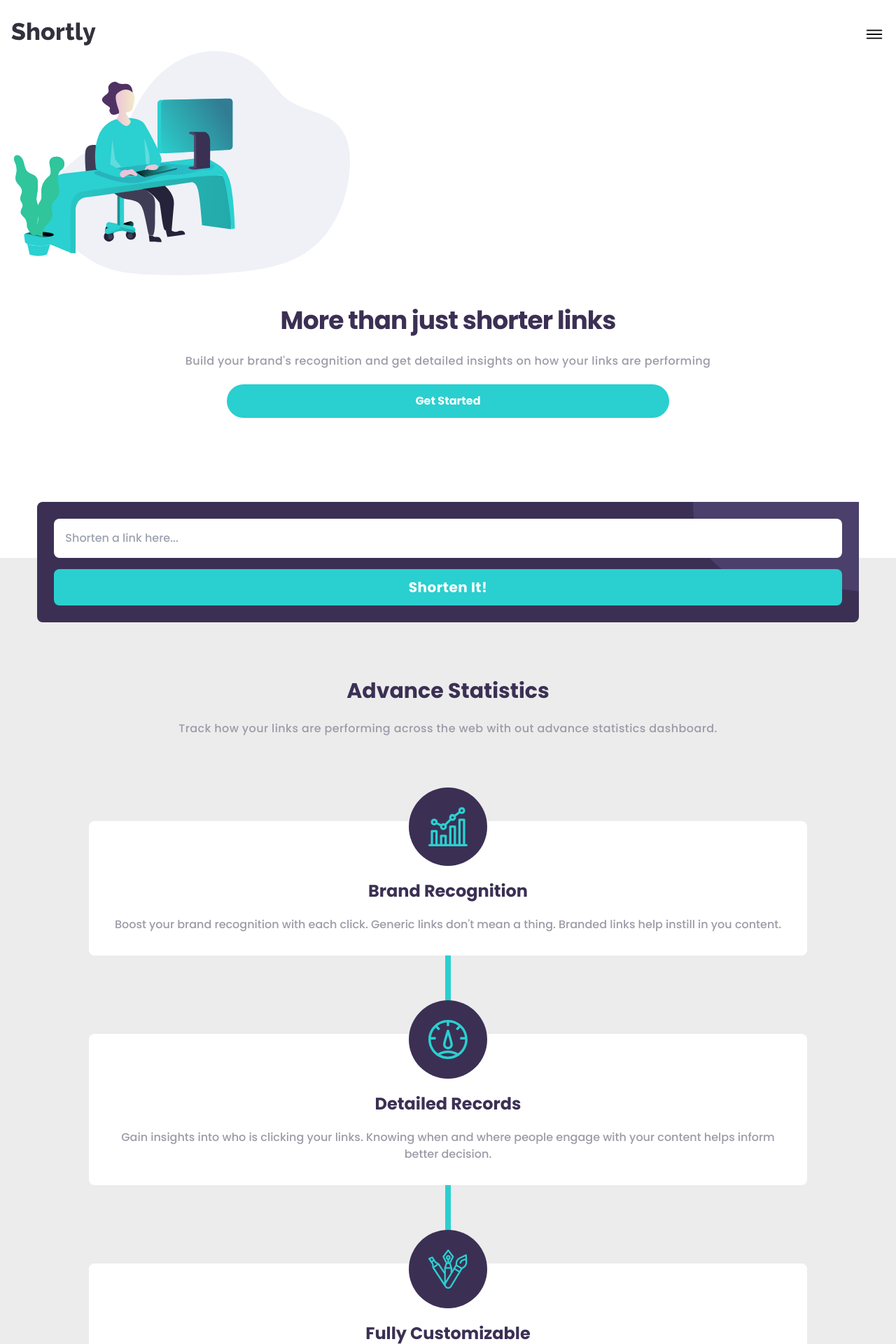
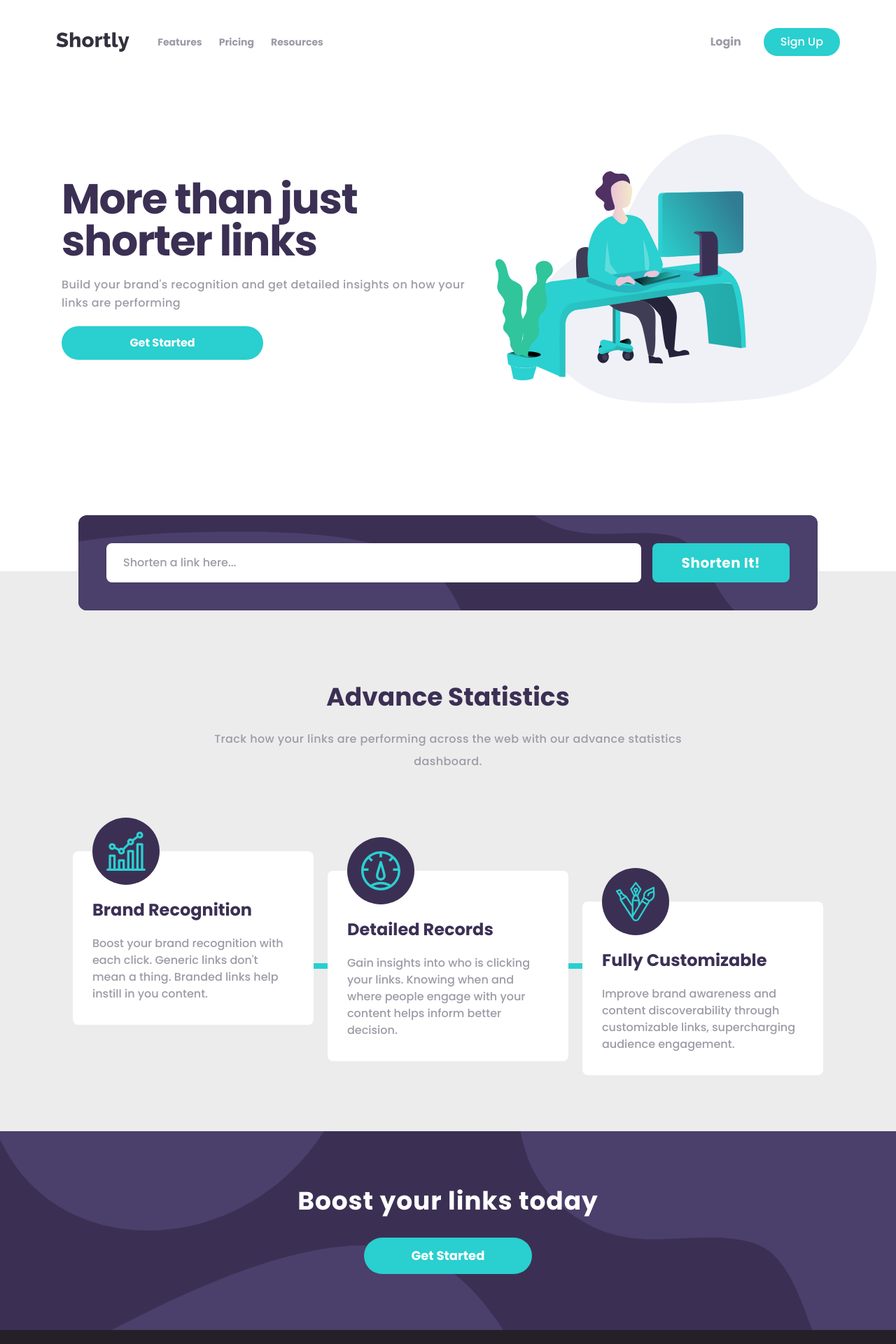
Before and after one commit to reymartvigo/URL-shortening-API-landing-page, a React (Vite) app in the folder url-shortening-landing-page/: page / in a window 1280 px wide. Shown: the top 1920 px of the page at 70% size. Built offline with nearby package versions, Linux system fonts and the light colour scheme.

Commit message:
latest-commit

```diff
--- a/url-shortening-landing-page/src/App.jsx
+++ b/url-shortening-landing-page/src/App.jsx
@@ -6,6 +6,9 @@ import HeroSection from './components/HeroSection'
 import LinkShortener from './components/LinkShortener'
 import AdvantageSection from './components/AdvantageSection'
 import Footer from './components/Footer';
+
+import boost1 from '../src/images/bg-boost-mobile.svg'
+import boost2 from '../src/images/bg-boost-desktop.svg'
 function App() {
 
   const [isMenuOpen, setIsMenuOpen] = useState(false)
@@ -27,19 +30,24 @@ function App() {
         <HeroSection />
 
 
-        <div className="w-full h-full sm:flex sm:items-center sm:justify-center sm: flex-col sm:gap-6 bg-neutralgray2 sm:mt-40 pb-20">
+        <div className="w-full h-full sm:flex sm:items-center sm:justify-center sm: flex-col sm:gap-6 bg-neutralgray2 sm:mt-40 pb-20 sm3:px-10 md:px-16 xl:px-32">
 
           <LinkShortener
 
           />
 
-
           <AdvantageSection />
         </div>
 
-        <div className="sm:flex sm: flex-col sm: gap-5 sm:items-center px-4 py-20 text-white bg-darkviolet">
-          <h1 className="font-bold text-2xl text-center">Boost your links today</h1>
-          <button className="font-bold text-lg px-8 py-2 rounded-full outline-none cursor-pointer bg-cyan">Get Started</button>
+        <div className="sm:flex sm: flex-col sm: gap-5 sm:items-center px-4 py-20 text-white bg-darkviolet relative  z-10">
+          <div className="absolute w-full sm:h-full z-0 top-0">
+            <img className="absolute right-0 h-full lg:hidden " src={boost1}></img>
+            <img className="absolute right-0 h-full sm:hidden  lg:flex lg:w-full" src={boost2}></img>
+          </div>
+          <div className="sm:flex sm:flex-col gap-8 z-10 sm:items-center ">
+            <h1 className="font-bold text-2xl text-center lg:text-4xl tracking-wide">Boost your links today</h1>
+            <button className="font-bold text-lg px-8 py-3 rounded-full outline-none cursor-pointer bg-cyan sm:w-10/12 lg:w-60 hover:opacity-70">Get Started</button>
+          </div>
         </div>
 
         <Footer />
--- a/url-shortening-landing-page/src/components/AdvantageSection.jsx
+++ b/url-shortening-landing-page/src/components/AdvantageSection.jsx
@@ -12,35 +12,39 @@ import feature3 from '../images/icon-fully-customizable.svg'
 
 const AdvantageSection = () => {
     return (
-        <div className=" w-full sm: flex sm: flex-col sm: gap-10 sm:items-center sm: mt-14">
-            <div className="text-center sm: flex sm: flex-col sm:gap-6 sm:px-4">
-                <h1 className="font-bold text-darkviolet text-3xl">Advance Statistics</h1>
-                <p className="text-grayishviolet tracking-wide">Track how your links are performing across the web with out advance statistics dashboard.</p>
+        <div className=" w-full sm: flex sm: flex-col sm: gap-10 sm:items-center sm: mt-20 lg:px-10 xl:px-30 xl:mb-10">
+            <div className="text-center sm: flex sm: flex-col sm:gap-6 sm:px-4  lg:px-40 xl:w-9/12">
+                <h1 className="font-bold text-darkviolet text-3xl lg:text-4xl">Advance Statistics</h1>
+                <p className="text-grayishviolet tracking-wide lg:leading-8">Track how your links are performing across the web with our advance statistics dashboard.</p>
             </div>
 
 
-            <div className="sm:flex sm:flex-col sm:gap-28 sm:items-center sm:mt-20  sm:relative z-10">
-                <div className="border-2 border-cyan w-2 sm:h-full absolute bg-cyan z-0">
+            <div className="sm:flex sm:flex-col sm:gap-28 sm:items-center sm:mt-20  sm:relative z-10 lg:flex-row lg:gap-4">
+                <div className="border-2 border-cyan w-2 sm:h-full absolute bg-cyan z-0 lg:h-2 lg:w-full">
 
                 </div>
+                <div className="sm:flex sm:flex-col sm:items-center sm:gap-28 lg:flex-row lg:-mt-20 lg:gap-5">
                     <Features
                         image={feature1}
                         header="Brand Recognition"
                         info="Boost your brand recognition with each click. Generic links don't mean a thing. Branded links help instill in you content."
+                        marginTop="-10"
                     />
 
                     <Features
                         image={feature2}
                         header="Detailed Records"
                         info="Gain insights into who is clicking your links. Knowing when and where people engage with your content helps inform better decision."
+                        marginTop="lg:mt-20"
                     />
 
                     <Features
                         image={feature3}
                         header="Fully Customizable"
                         info="Improve brand awareness and content discoverability through customizable  links, supercharging audience engagement."
+                        marginTop="lg:mt-36"
                     />
-
+                </div>
             </div>
         </div>
     )
--- a/url-shortening-landing-page/src/components/Features.jsx
+++ b/url-shortening-landing-page/src/components/Features.jsx
@@ -1,16 +1,16 @@
 import React from 'react'
 
-const Features = ({ image, header, info }) => {
+const Features = ({ image, header, info, marginTop }) => {
     return (
 
 
-        <div className=" sm:w-11/12 sm:flex sm:flex-col sm:gap-5 sm:rounded-lg text-white sm: items-center sm: px-7 sm:py-8 bg-white sm:relative z-1">
-            <div className="sm:flex sm:w-28 sm:h-28 sm:items-center sm:justify-center sm: rounded-full bg-darkviolet sm:-mt-20">
+        <div className={`sm:w-11/12 sm:flex sm: h-auto sm:flex-col sm:gap-5 sm:rounded-lg text-white sm: items-center sm: px-7 sm:py-8 bg-white sm:relative z-1 lg:items-start ${marginTop}`} >
+            <div className="sm:flex sm:w-24 sm:h-24 sm:items-center sm:justify-center sm: rounded-full bg-darkviolet sm:-mt-20">
                 <img className="sm:w-14 sm:h-14" src={image} alt="" aria-hidden='true' loading='lazy'></img>
             </div>
             <h2 className="font-bold text-darkviolet text-2xl">{header}</h2>
-            <p className="text-grayishviolet text-center">{info}</p>
-        </div>
+            <p className="text-grayishviolet sm:text-center lg:text-left">{info}</p>
+        </div >
 
     )
 }
--- a/url-shortening-landing-page/src/components/HeroSection.jsx
+++ b/url-shortening-landing-page/src/components/HeroSection.jsx
@@ -3,14 +3,14 @@ import React from 'react'
 
 const HeroSection = () => {
     return (
-        <div className="sm:flex sm:flex-col sm:h-auto sm:overflow-hidden ">
-            <div className="sm:h-80 relative sm:bg-[url('./images/illustration-working.svg')] bg-[length:30rem_100%] bg-no-repeat left-5 z-0">
+        <div className="sm:flex sm:flex-col sm:h-auto sm:overflow-hidden sm3:px-10  lg:flex-row-reverse lg:items-center lg:pr-0 lg:gap-4 lg:pl-20 lg:py-20 xl:pl-40 xl:gap-0 xl-h-96 ">
+            <div className=" sm:h-80 relative sm:bg-[url('./images/illustration-working.svg')] sm:bg-[length:30rem_100%] sm:bg-no-repeat sm2:left-5 z-0 sm3:bg-center md:sm:bg-[length:34rem_100%] lg:w-1/2 lg:h-96 lg:bg-left xl:bg-contain xl:min-h-fit">
             </div >
 
-            <div className="sm:flex sm:flex-col sm:gap-5 sm:items-center sm:text-center sm:px-2 sm:py-10">
-                <h1 className="font-bold sm:text-4xl sm:tracking-tight sm:leading-snug text-darkviolet">More than just shorter links</h1>
-                <p className="text-grayishviolet sm:text-md sm:tracking-wide sm:leading-relaxed">Build your brand's recognition and get detailed insights on how your links are performing</p>
-                <button className=" bg-cyan text-white font-bold cursor-pointer outline-none sm:w-1/2 sm:py-3 sm:rounded-full " aria-label="get-started">Get Started</button>
+            <div className="sm:flex sm:flex-col sm:gap-5 sm:items-center sm:text-center sm:px-2 sm:py-10 lg:text-left lg:items-start lg:w-1/2 xl:gap-2  ">
+                <h1 className="font-bold sm:text-4xl sm:tracking-tight sm:leading-snug text-darkviolet lg:text-6xl xl:text-7xl xl:tracking-tight">More than just shorter links</h1>
+                <p className="text-grayishviolet sm:text-md sm:tracking-wide sm:leading-relaxed xl:text-xl xl:leading-10 xl:tracking-wide xl:pr-10">Build your brand's recognition and get detailed insights on how your links are performing</p>
+                <button className="hover:opacity-70 bg-cyan text-white font-bold cursor-pointer outline-none sm:w-1/2 sm:py-3 sm:rounded-full xl:w-40" aria-label="get-started">Get Started</button>
             </div>
         </div >
     )
--- a/url-shortening-landing-page/src/components/LinkShortener.jsx
+++ b/url-shortening-landing-page/src/components/LinkShortener.jsx
@@ -3,6 +3,7 @@ import ShortenedLink from './ShortenedLink'
 
 
 import background1 from '../images/bg-shorten-mobile.svg'
+import background2 from '../images/bg-shorten-desktop.svg'
 const LinkShortener = () => {
 
     const [link, setLink] = useState('')
@@ -54,13 +55,14 @@ const LinkShortener = () => {
 
     return (
         <>
-            <div className="sm:w-11/12 bg-darkviolet rounded-lg sm:-mt-20 bg relative z-10">
-                <div className="absolute w-full h-full z-0">
-                    <img className="absolute right-0" src={background1}></img>
+            <div className="sm:w-11/12 bg-darkviolet rounded-xl sm:-mt-20 bg relative z-10 ">
+                <div className="absolute w-full sm:h-full z-0 ">
+                    <img className="absolute right-0 h-full lg:hidden rounded-xl" src={background1}></img>
+                    <img className="absolute right-0 h-full sm:hidden rounded-xl lg:flex lg:w-full" src={background2}></img>
                 </div>
-                <form onSubmit={handleSubmit} action="" className="sm:flex sm:flex-col sm: gap-4 sm:px-6 sm:py-6 relative z-10" id="form">
+                <form onSubmit={handleSubmit} action="" className="sm:flex sm:flex-col sm: gap-4 sm:px-6 sm:py-6 relative z-10 lg:flex-row lg:items-start lg:py-10 lg:px-10" id="form">
                     <div className="sm:w-full">
-                        <input className={`sm:w-full sm:py-4 sm:px-4 rounded-lg outline-none ${error ? 'border-secondaryred border-4' : 'border-none'}`}
+                        <input className={`sm:w-full sm:py-4 sm:px-6 rounded-lg outline-none ${error ? 'border-secondaryred border-2 placeholder:text-secondaryred' : 'border-none placeholder:text-grayishviolet'}`}
                             type='text'
                             placeholder="Shorten a link here..."
                             value={link}
@@ -68,15 +70,14 @@ const LinkShortener = () => {
                         </input>
                         {error && <span className="text-secondaryred italic sm: text-sm ">please add a link</span>}
                     </div>
-                    <button className="sm:py-3 sm:px-4 rounded-lg bg-cyan text-white font-bold sm:text-xl outline-none tracking-wide" aria-label="shorten-link">Shorten It!</button>
+                    <button className="sm:py-3.5 sm:px-3 rounded-lg bg-cyan text-white font-bold sm:text-xl outline-none tracking-wide lg:w-1/4 hover:opacity-70" aria-label="shorten-link">Shorten It!</button>
 
                 </form >
 
             </div >
 
 
-            {
-                shortenedLinks.map((shortenLink, index) => (
+            {shortenedLinks.map((shortenLink, index) => (
 
                 <ShortenedLink
                     key={index}
--- a/url-shortening-landing-page/src/components/MenuBar.jsx
+++ b/url-shortening-landing-page/src/components/MenuBar.jsx
@@ -3,7 +3,7 @@ import React from 'react'
 const MenuBar = () => {
 
     return (
-        <div className="sm:flex sm:flex-col sm:gap-5 sm:bg-darkviolet sm:px-5 sm:py-10 sm:items-center w-11/12 rounded-xl text-white absolute top-24 left-1/2 right-1/2 -translate-x-1/2 z-20">
+        <div className="sm:flex sm:flex-col sm:gap-5 sm:bg-darkviolet sm:px-5 sm:py-10 sm:items-center w-11/12 rounded-xl text-white absolute top-24 left-1/2 right-1/2 -translate-x-1/2 z-20 md:w-10/12">
             <ul className="sm:items-center sm:flex sm:flex-col sm:gap-8 sm:font-bold sm:text-lg">
                 <li className='w-fit cursor-pointer'>Features</li>
                 <li className='w-fit cursor-pointer'>Pricing</li>
--- a/url-shortening-landing-page/src/components/Navbar.jsx
+++ b/url-shortening-landing-page/src/components/Navbar.jsx
@@ -2,19 +2,32 @@ import React from 'react'
 
 
 import logo from '../images/logo.svg'
-import menu from '../images/menu-outline.svg'
+
 const Navbar = ({ openMenu }) => {
 
     const handleMenuOpen = () => {
         openMenu()
     }
     return (
-        <div className="sm:flex sm:items-center sm:justify-between sm:px-4 pt-8 sm:pb-2">
+        <div className="sm:flex sm:items-center sm:justify-between sm:px-4 pt-10 sm:pb-8 sm3:px-10 lg:px-20 lg:gap-10 xl:px-40">
             <div className="w-fit">
                 <img src={logo} alt="" aria-hidden="true"></img>
             </div>
 
-            <button onClick={handleMenuOpen} aria-label="hamburger" className="sm:flex outline-none sm:cursor:pointer">
+            <nav className="sm:hidden lg:flex  lg:w-full lg:justify-between lg:items-center">
+                <ul className="lg:flex lg: gap-6 text-sm text-grayishviolet font-bold">
+                    <li className="cursor-pointer hover:text-darkviolet">Features</li>
+                    <li className="cursor-pointer hover:text-darkviolet">Pricing</li>
+                    <li className="cursor-pointer hover:text-darkviolet">Resources</li>
+                </ul>
+
+                <div className="lg:flex lg: gap-8">
+                    <button className="text-grayishviolet font-bold cursor-pointer outline-none hover:text-darkviolet">Login</button>
+                    <button className='lg:py-2 lg:bg-cyan text-white lg:px-6 rounded-full font-semi-bold cursor-pointer outline-none hover:opacity-70'>Sign Up</button>
+                </div>
+            </nav>
+
+            <button onClick={handleMenuOpen} aria-label="hamburger" className="sm:flex outline-none sm:cursor:pointer lg:hidden">
                 <svg width="30" xmlns="http://www.w3.org/2000/svg" className="ionicon" viewBox="0 0 512 512"><path fill="none" stroke="currentColor" stroke-linecap="round" stroke-miterlimit="10" stroke-width="32" d="M80 160h352M80 256h352M80 352h352" /></svg>
             </button>
         </div>
--- a/url-shortening-landing-page/tailwind.config.js
+++ b/url-shortening-landing-page/tailwind.config.js
@@ -4,8 +4,9 @@ export default {
   theme: {
     extend: {},
     screens: {
-      sm: "320px",
-      sm2: "640px",
+      sm: "100px",
+      sm2: "375px",
+      sm3: "640px",
       md: "768px",
       lg: "1024px",
       lg2: "1280px",
```
Also changed, not shown: url-shortening-landing-page/src/components/Footer.jsx (+3 -3 lines), url-shortening-landing-page/src/components/ShortenedLink.jsx (+6 -4 lines). Lines whose indentation alone changed are shown as unchanged.
